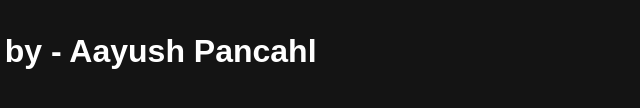
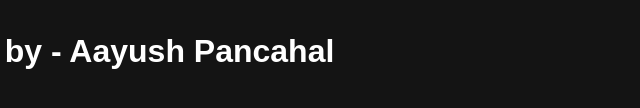
Before and after one commit to AayushPanchal-04/Netflix-clone-page, a plain HTML site: page index.html in a window 1280 px wide. Shown: the part 2276-2384 px from the top of the page, 326-966 px from the left. Drawn offline with Linux system fonts and the light colour scheme.

Commit message:
index.html

```diff
--- a/index.html
+++ b/index.html
@@ -161,7 +161,7 @@
         </div>
 
         <p class="footer-country">Netflix India</p>
-        <h2>created by - Aayush Pancahl</h2>
+        <h2>created by - Aayush Pancahal</h2>
     </footer>
 
     <script src="script.js"></script>
```
